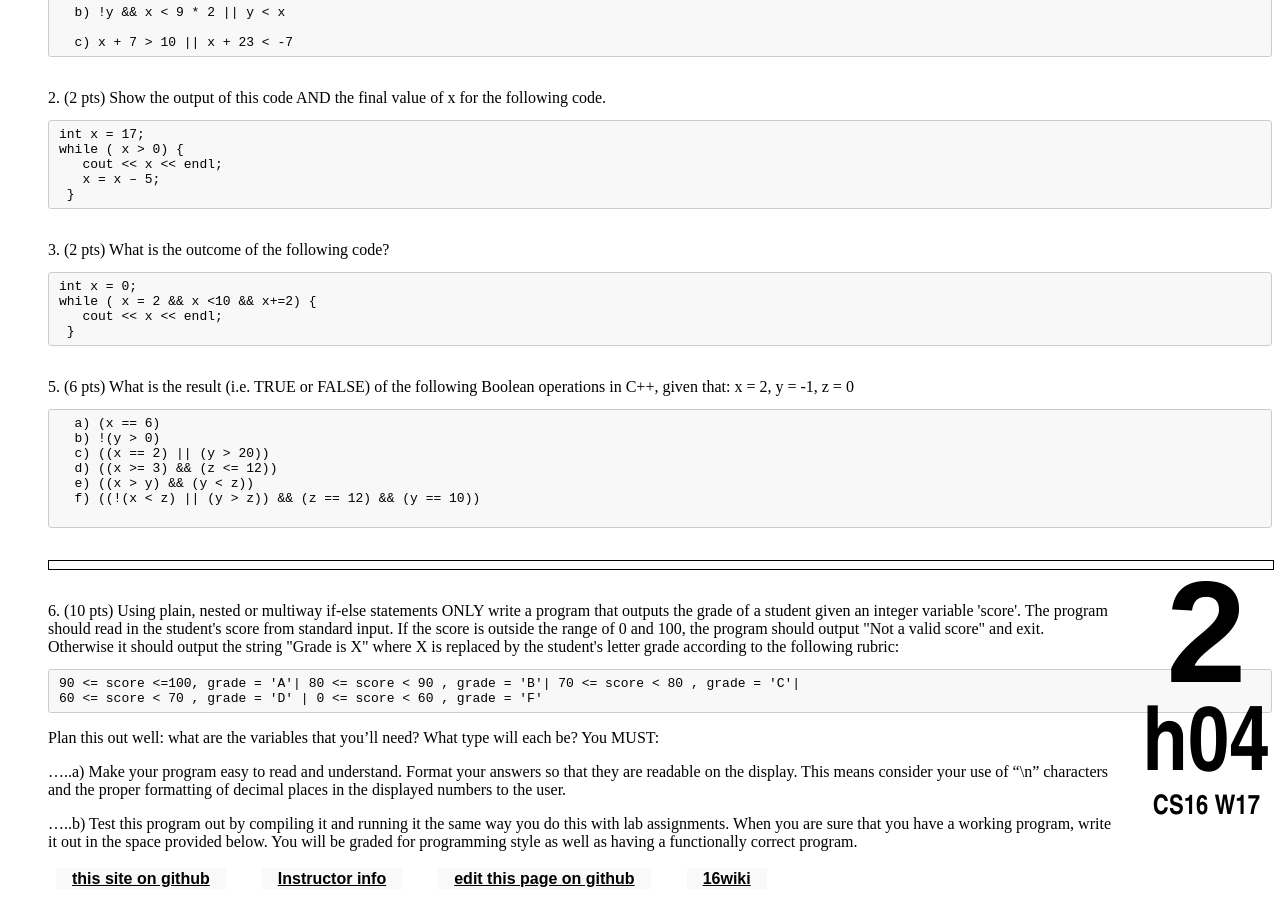
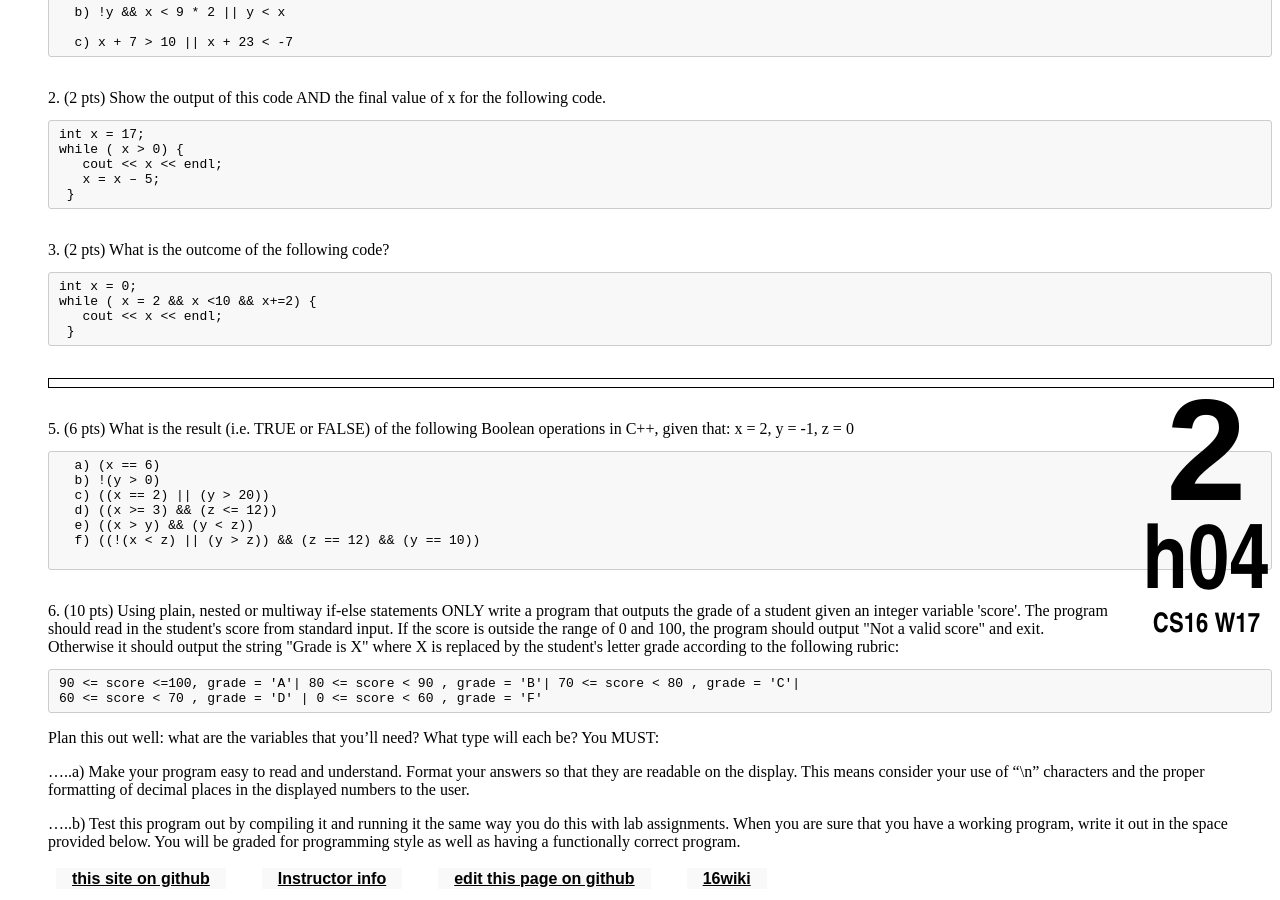
Before and after one commit to ucsb-cs32-s17/ucsb-cs32-s17.github.io, a Jekyll site: the page built from _hwk/h04.md, in a window 1280 px wide and 900 px high, scrolled down 925 px. Built offline with Jekyll 4.4.1, drawn with Linux system fonts in a browser that asks for light colours.

Commit message:
hw 3 and hw 4

````diff
--- a/_hwk/h04.md
+++ b/_hwk/h04.md
@@ -48,7 +48,8 @@ while ( x = 2 && x <10 && x+=2) {
 </div>
 <div style="margin-bottom:2em"></div>
 
-
+<div class="pagebreak"></div>
+<div style="margin-bottom:2em"></div>
 <!--Tag: Boolean expressions -->
 5.  (6 pts)  What is the result (i.e. TRUE or FALSE) of the following Boolean operations in C++, given that: x = 2, y = -1, z = 0
   <div style="margin-bottom:0em"></div>
@@ -64,8 +65,7 @@ while ( x = 2 && x <10 && x+=2) {
 ```
 </div>
 <div style="margin-bottom:2em"></div>
-<div class="pagebreak"></div>
-<div style="margin-bottom:2em"></div>
+
 
 <!--Tag: plain, nested  and multiway if-else -->
 
````
